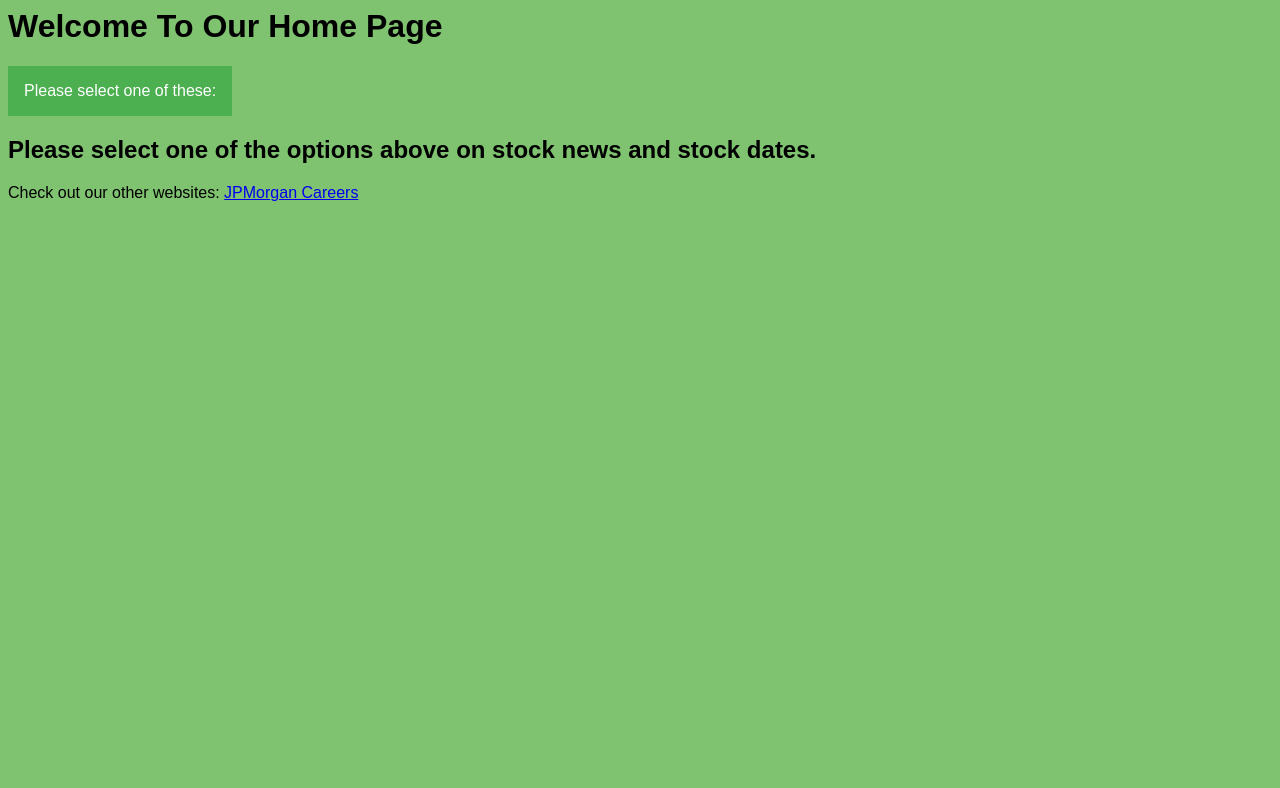
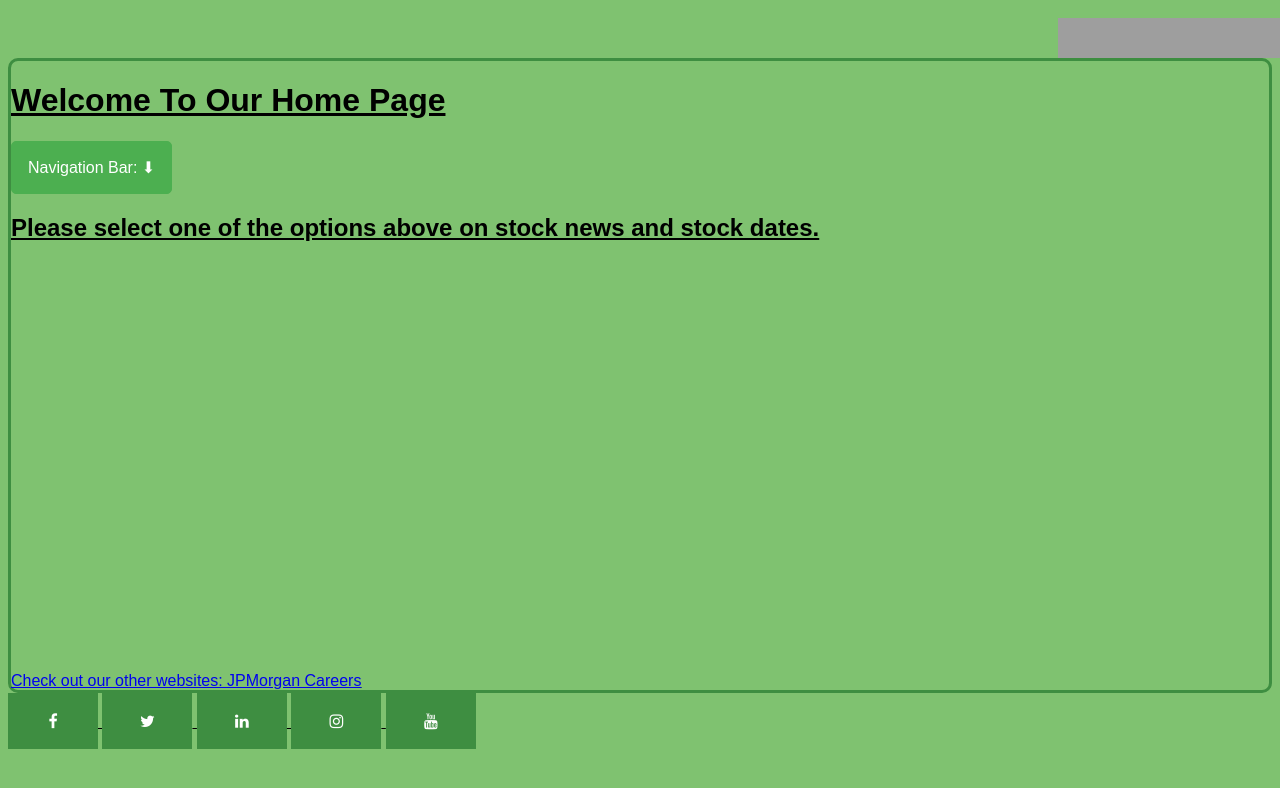
Before and after one commit to bellgreg/team-TeamName, a plain HTML site: page home.html in a window 1280 px wide. Drawn offline with Linux system fonts and the light colour scheme; grey boxes are pictures that could not be loaded.

Commit message:
new commit

```diff
--- a/home.html
+++ b/home.html
@@ -1,3 +1,6 @@
+
+
+
 <html>
 
     <head>
@@ -11,7 +14,8 @@
   color: white;
   padding: 16px;
   font-size: 16px;
-  border: none;
+  border-radius: 5px;
+  border: 1px solid #4CAF50;
   cursor: pointer;
 }
 
@@ -51,18 +55,79 @@
 .dropdown:hover .dropbtn {
   background-color: #3e8e41;
 }
+
+/* Style all font awesome icons */
+.fa {
+  padding: 20px;
+  font-size: 30px;
+  width: 50px;
+  text-align: center;
+  text-decoration: none;
+}
+
+/* Add a hover effect if you want */
+.fa:hover {
+  opacity: 0.7;
+}
+
+/* Set a specific color for each brand */
+
+/* Facebook */
+.fa-facebook {
+  background-color: #3e8e41;
+  color: white;
+}
+
+.fa-linkedin {
+  background: #55ACEE;
+  background-color: #3e8e41;
+  color: white;
+}
+
+.fa-instagram {
+  background-color: #3e8e41;
+  color: white;
+}
+
+/* Twitter */
+.fa-twitter {
+  background-color: #3e8e41;
+  color: white;
+}
+
+.fa-youtube {
+  background-color: #3e8e41;
+  color: white;
+}
         </style>
     </head>
+    <body>
+      <div class="logotoday">
+          <img id=""
+          style="
+          background-color: #7fc270;
+          width: 230px;
+          height: 40px;
+          margin-left: 1050px;
+          margin-top: 10px;"
+          src="https://www.jpmorgan.com/content/dam/logos-global/logo-jpm-brown.svg" alt="JP Morgan">
+
+        </div>
+    </body>
 
     <body>
+      <div style="border-style: solid;
+          border-radius: 10px;
+          border-color: #3e8e41;">
+
 
         <header>
-            <h1>Welcome To Our Home Page</h1>
+            <h1><u> Welcome To Our Home Page</h1>
         </header>
 
         <nav>
             <div class="dropdown">
-                <button class="dropbtn">Please select one of these:</button>
+                <button class="dropbtn">Navigation Bar: ⬇</button>
                 <div class="dropdown-content">
                   <a href="home.html"> Home </a>
                   <a href="stockData.html"> Stock Data</a>
@@ -72,13 +137,31 @@
         </nav>
 
         <main>
-            <h2> Please select one of the options above on stock news and stock dates. </h2>
+            <h2>  Please select one of the options above on stock news and stock dates. </h2>
         </main>
 
         <footer>
-
-            <p> Check out our other websites: <a href="https://www.jpmorganchase.com/careers"> JPMorgan Careers </a> </p>
-
+          <body>
+            <div
+              id="box"
+              style="
+                background-color: #7fc270;
+                width: 400px;
+                height: 30px;
+                margin-top: 400px;
+                font-family: Arial, sans-serif;
+              ">
+            </div>
+            <a href="https://www.jpmorganchase.com/careers">Check out our other websites: JPMorgan Careers </a>
         </footer>
     </body>
 </html>
+  </div>
+<link rel="stylesheet" href="https://cdnjs.cloudflare.com/ajax/libs/font-awesome/4.7.0/css/font-awesome.min.css">
+
+
+<a href="https://www.facebook.com/jpmorgan" class="fa fa-facebook"></a>
+<a href="https://x.com/jpmorgan" class="fa fa-twitter"></a>
+<a href="https://www.linkedin.com/company/jpmorgan" class="fa fa-linkedin"></a>
+<a href="https://www.instagram.com/jpmorgan/" class="fa fa-instagram"></a>
+<a href="https://www.youtube.com/user/jpmorgan" class="fa fa-youtube"></a>
```
